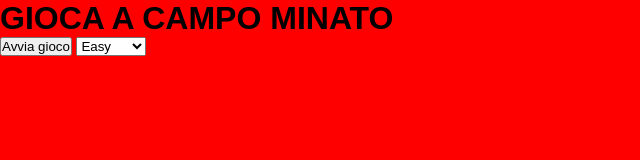
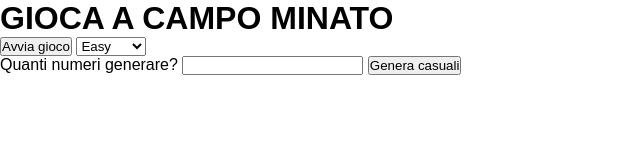
Before and after one commit to Masmat97/js-campominato-dom, a plain HTML site: page index.html in a window 1280 px wide. Shown: the whole page, without its empty margins (0-640 px from the left). Drawn offline with Linux system fonts and the light colour scheme.

Commit message:
n casuali

```diff
--- a/css/style.css
+++ b/css/style.css
@@ -6,7 +6,7 @@
 
 body {
 	font-family: sans-serif;
-    background-color: red;
+    background-color:
 }
 
 #grid {
@@ -32,5 +32,5 @@ body {
 	border: solid 2px violet;
 }
 .cambio{
-    background-color: white;
+    background-color: red;
 }
--- a/index.html
+++ b/index.html
@@ -16,6 +16,11 @@
         <option value="medium">Medium</option>
         <option value="hard">Hard</option>
     </select>
+    <p>Quanti numeri generare?
+        <input type="text" id="quanti">
+        <input type="button" onclick="casuali()" value="Genera casuali">
+     </p>
+     <p id="casuali"></p>
     <div id="grid">
         <!-- <div class="square"></div>
         <div class="square"></div>
--- a/js/main.js
+++ b/js/main.js
@@ -2,15 +2,18 @@ let griglia = document.getElementById("grid");
 let start = document.getElementById("start");
 let select = document.getElementById("difficult");
 
-start.addEventListener("click", function(){
+start.addEventListener("click", function () {
     if (select.value == "easy") {
 
         for (let i = 1; i <= 100; i++) {
             console.log(i);
             let elemento = creaQuadrato(i);
             griglia.append(elemento);
+
+
+
         }
-    } else if(select.value == "medium") {
+    } else if (select.value == "medium") {
 
         for (let i = 1; i <= 81; i++) {
             console.log(i);
@@ -18,9 +21,8 @@ start.addEventListener("click", function(){
             elemento.classList.add("square-9");
             griglia.append(elemento);
 
-    }
-
-    } else if(select.value == "hard") {
+        }
+    } else if (select.value == "hard") {
 
         for (let i = 1; i <= 49; i++) {
             console.log(i);
@@ -29,10 +31,7 @@ start.addEventListener("click", function(){
             griglia.append(elemento);
         }
     }
-
 })
-
-
 
 function creaQuadrato(contenuto) {
     let square = document.createElement("div");
@@ -47,10 +46,25 @@ function creaQuadrato(contenuto) {
         } else {
             this.classList.add("cambio");
         }
+    });
+    return square
+}
 
 
-    });
-
-    return square
-
-}
+function casuali() {
+    n = parseInt(document.getElementById("quanti").value);
+    if (n > 0 && n <= 100) {
+      str = "";
+      for (i = 0; i < n; i++) {
+           num = Math.round(Math.random()*100 + 1);
+           if (i > 0) {
+              str += ", ";
+           }
+           str += num;
+       }
+     document.getElementById("casuali").innerHTML = "Numeri generati: " + str;
+     }
+     else {
+        document.getElementById("casuali").innerHTML = "Inserisci un numero maggiore di 0 e inferiore a 100";
+     }
+  }
```
